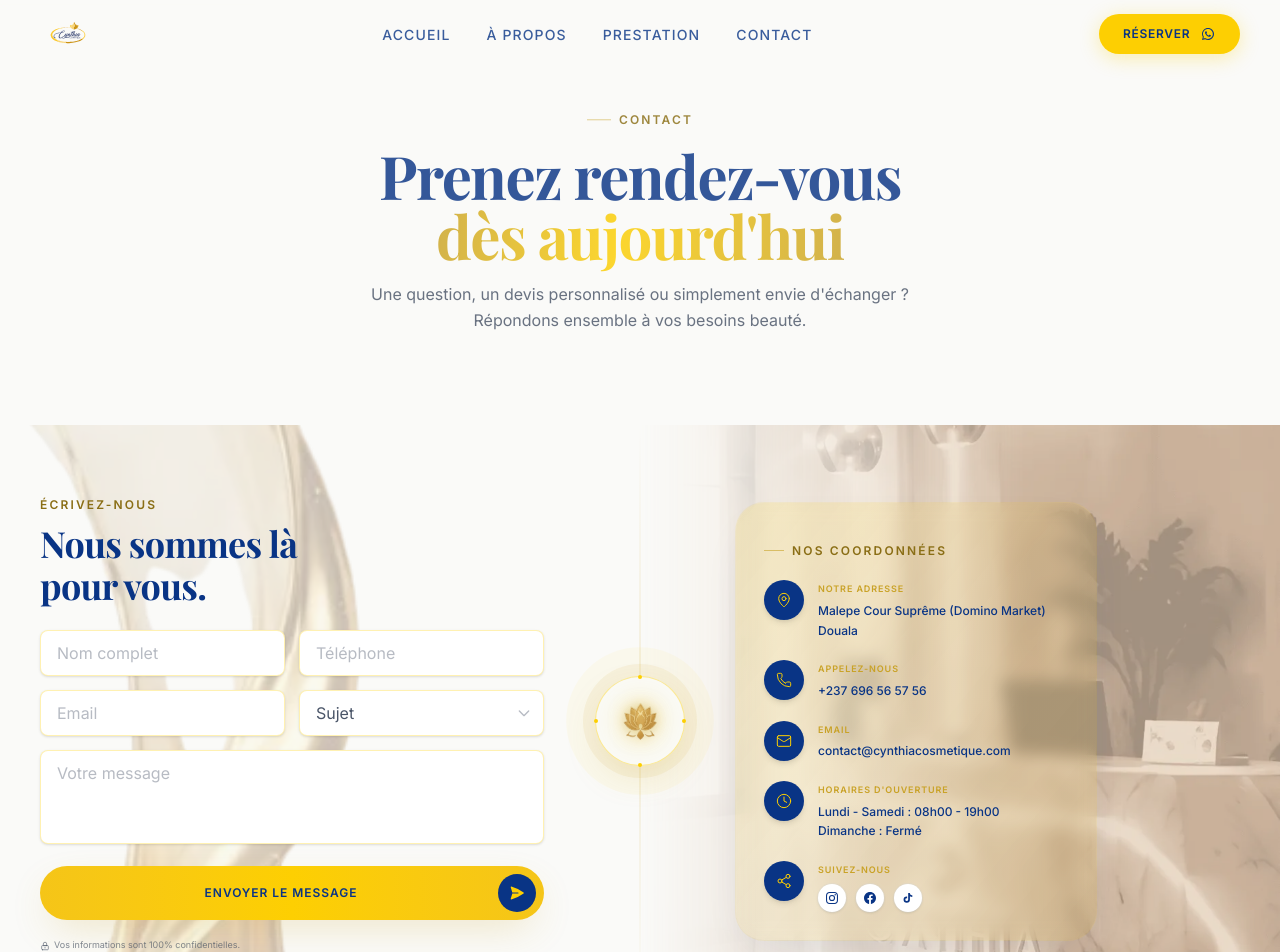
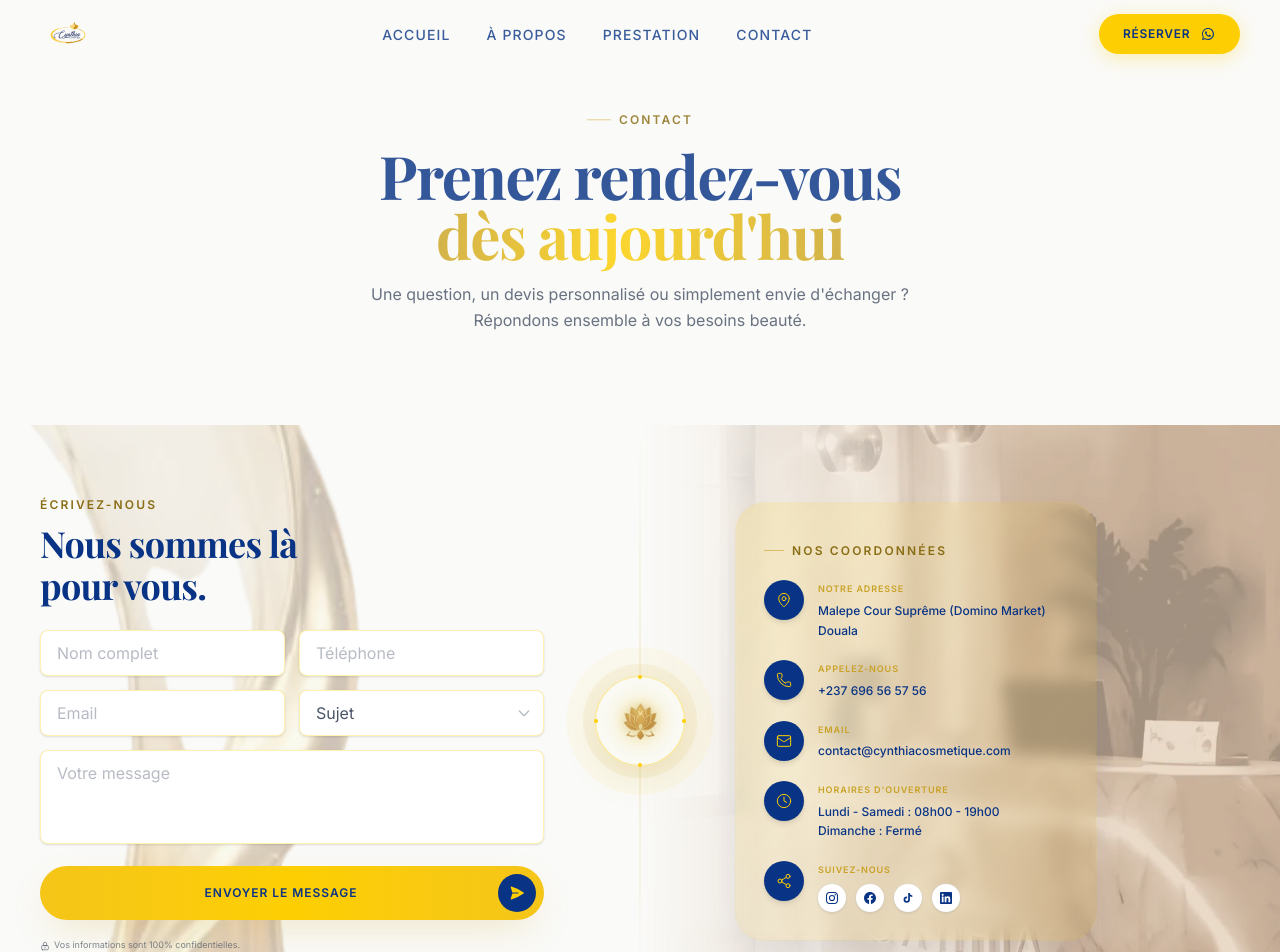
Before and after one commit to kenryalonzo/com.cythia.dev, a Next.js app: page /contact in a window 1280 px wide. Shown: the top 952 px of the page. Built offline with nearby package versions, Linux system fonts and the light colour scheme.

Commit message:
feat: add LinkedIn links to ContactForm and Footer components

```diff
--- a/components/ContactForm.tsx
+++ b/components/ContactForm.tsx
@@ -379,6 +379,21 @@
                           <path d="M19.59 6.69a4.83 4.83 0 01-3.77-4.25V2h-3.45v13.67a2.89 2.89 0 01-2.88 2.5 2.89 2.89 0 01-2.89-2.89 2.89 2.89 0 012.89-2.89c.28 0 .54.04.79.1v-3.5a6.37 6.37 0 00-.79-.05A6.34 6.34 0 003.15 15.2a6.34 6.34 0 006.34 6.34 6.34 6.34 0 006.34-6.34V8.54a8.21 8.21 0 004.76 1.52V6.61a4.83 4.83 0 01-1-.08z" />
                         </svg>
                       </a>
+                      <a
+                        href={site.linkedin}
+                        target="_blank"
+                        rel="noopener noreferrer"
+                        className="flex h-7 w-7 items-center justify-center rounded-full bg-white text-royal shadow-sm ring-1 ring-slate-line/30 transition-all hover:bg-royal hover:text-gold hover:ring-royal"
+                        aria-label="LinkedIn"
+                      >
+                        <svg
+                          className="h-3 w-3"
+                          fill="currentColor"
+                          viewBox="0 0 24 24"
+                        >
+                          <path d="M20.447 20.452h-3.554v-5.569c0-1.328-.027-3.037-1.852-3.037-1.853 0-2.136 1.445-2.136 2.939v5.667H9.351V9h3.414v1.561h.046c.477-.9 1.637-1.85 3.37-1.85 3.601 0 4.267 2.37 4.267 5.455v6.286zM5.337 7.433c-1.144 0-2.063-.926-2.063-2.065 0-1.138.92-2.063 2.063-2.063 1.14 0 2.064.925 2.064 2.063 0 1.139-.925 2.065-2.064 2.065zm1.782 13.019H3.555V9h3.564v11.452zM22.225 0H1.771C.792 0 0 .774 0 1.729v20.542C0 23.227.792 24 1.771 24h20.451C23.2 24 24 23.227 24 22.271V1.729C24 .774 23.2 0 22.222 0h.003z" />
+                        </svg>
+                      </a>
                     </div>
                   </div>
                 </div>
--- a/components/Footer.tsx
+++ b/components/Footer.tsx
@@ -47,6 +47,20 @@
 				aria-label="TikTok"
 			>
 				<path d="M12.525.02c1.31-.02 2.61-.01 3.91-.02.08 1.53.63 3.09 1.75 4.17 1.12 1.11 2.7 1.62 4.24 1.79v4.03c-1.44-.05-2.89-.35-4.2-.97-.57-.26-1.1-.59-1.62-.93-.01 2.92.01 5.84-.02 8.75-.08 1.4-.54 2.79-1.35 3.94-1.31 1.92-3.58 3.17-5.91 3.21-1.43.08-2.86-.31-4.08-1.03-2.02-1.19-3.44-3.37-3.65-5.71-.02-.5-.03-1-.01-1.49.18-1.9 1.12-3.72 2.58-4.96 1.66-1.44 3.98-2.13 6.15-1.72.02 1.48-.04 2.96-.04 4.44-.99-.32-2.15-.23-3.02.37-.63.41-1.11 1.04-1.36 1.75-.21.51-.15 1.07-.14 1.61.24 1.64 1.82 3.02 3.5 2.87 1.12-.01 2.19-.66 2.77-1.61.19-.33.4-.67.41-1.06.1-1.79.06-3.57.07-5.36.01-4.03-.01-8.05.02-12.07z" />
+			</svg>
+		),
+	},
+	{
+		name: "LinkedIn",
+		href: site.linkedin,
+		icon: (
+			<svg
+				viewBox="0 0 24 24"
+				fill="currentColor"
+				className="h-4 w-4"
+				aria-label="LinkedIn"
+			>
+				<path d="M20.447 20.452h-3.554v-5.569c0-1.328-.027-3.037-1.852-3.037-1.853 0-2.136 1.445-2.136 2.939v5.667H9.351V9h3.414v1.561h.046c.477-.9 1.637-1.85 3.37-1.85 3.601 0 4.267 2.37 4.267 5.455v6.286zM5.337 7.433c-1.144 0-2.063-.926-2.063-2.065 0-1.138.92-2.063 2.063-2.063 1.14 0 2.064.925 2.064 2.063 0 1.139-.925 2.065-2.064 2.065zm1.782 13.019H3.555V9h3.564v11.452zM22.225 0H1.771C.792 0 0 .774 0 1.729v20.542C0 23.227.792 24 1.771 24h20.451C23.2 24 24 23.227 24 22.271V1.729C24 .774 23.2 0 22.222 0h.003z" />
 			</svg>
 		),
 	},
--- a/lib/site.ts
+++ b/lib/site.ts
@@ -12,9 +12,10 @@
 	address: "Malepe Cour Suprême (Domino Market)",
 	city: "Douala",
 	whatsapp: "237696565756", // numéro au format international sans "+"
-	instagram: "https://instagram.com",
-	facebook: "https://facebook.com",
-	tiktok: "https://tiktok.com",
+	instagram: "https://www.instagram.com/cynthiacosmetique",
+	facebook: "https://www.facebook.com/p/Cynthia-cosmetique-100069296700084/",
+	tiktok: "https://www.tiktok.com/@cynthia.cosmtique5",
+	linkedin: "https://www.linkedin.com/in/cynthia-cosmetique-7385a2216/",
 	hours: {
 		week: "Lundi - Samedi : 08h00 - 19h00",
 		sunday: "Dimanche : Fermé",
```
